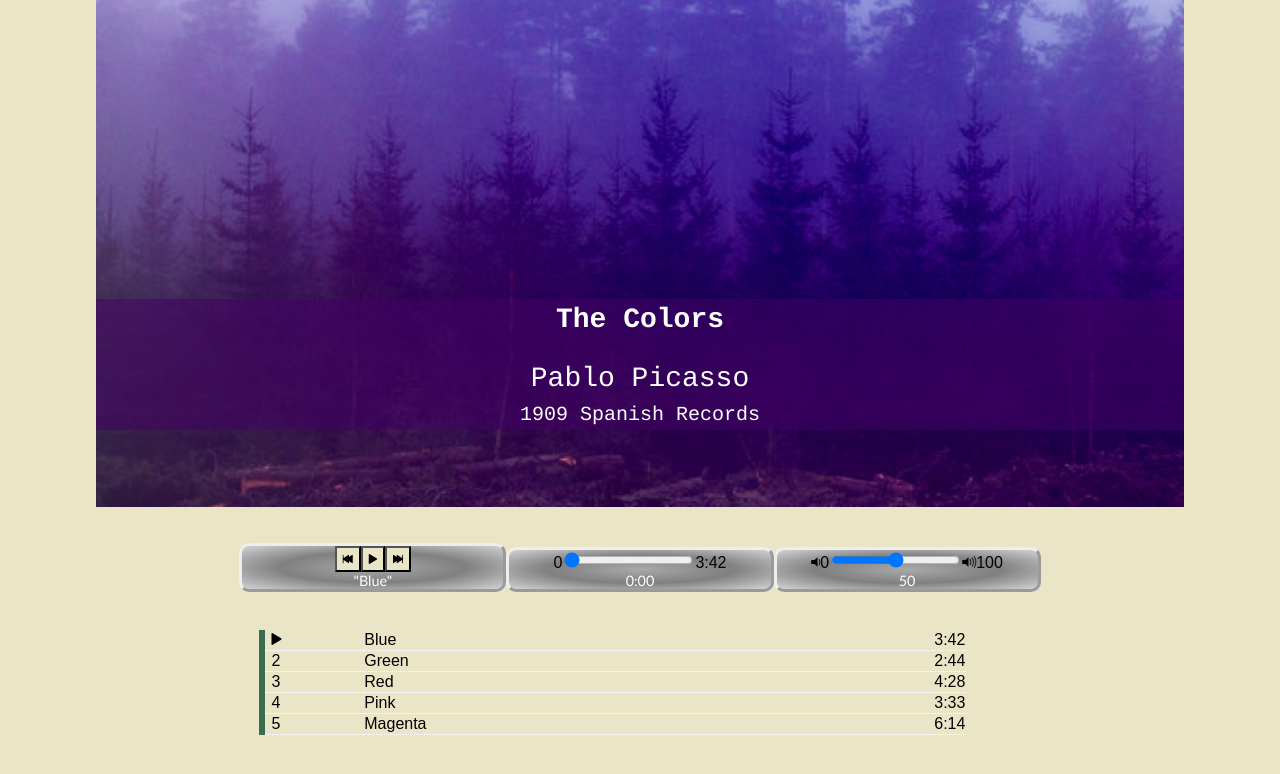
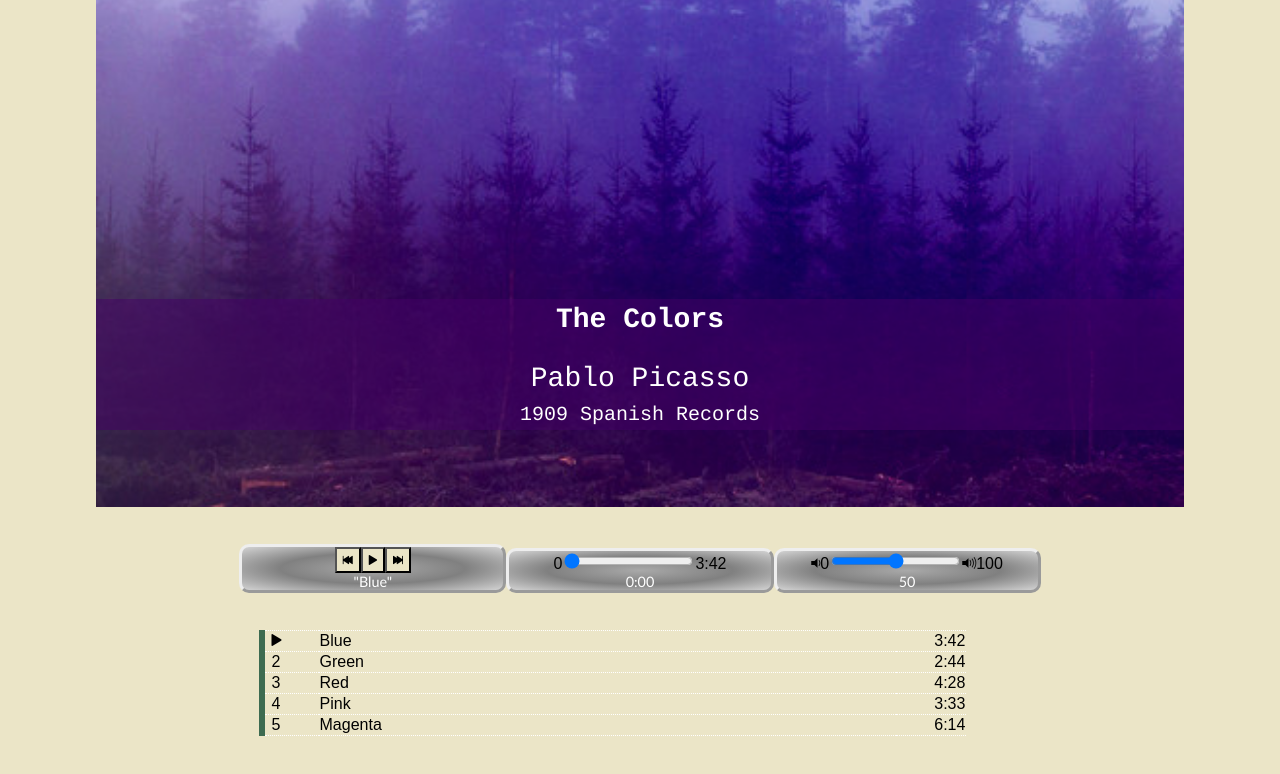
Before and after one commit to louyang367/bloc-jams-react, a React (Create React App) app: page /album/the-colors in a window 1280 px wide. Shown: the part 785-1559 px from the top of the page. Built offline with nearby package versions, Linux system fonts and the light colour scheme.

Commit message:
minor formatting fixes

```diff
--- a/src/App.css
+++ b/src/App.css
@@ -261,6 +261,7 @@ a:hover{
 }
 #song-list td {
     border-bottom: 1px dotted #fff;
+    border-top: 1px dotted #fff;
     text-align: left;
 }
 #song-list .ion-play {
@@ -268,14 +269,14 @@ a:hover{
 }
 
 #song-list .songNumCell{
-  width: 15%;
+  width: 8%;
   padding-left: 0.4em;
 }
 #song-list .songTitleCell{
-  width: 88%;
+  width: 82%;
 }
 #song-list .songDurationCell{
-  width: 25%;
+  width: 10%;
   text-align: right;
 }
 /*#song-list tr:nth-child(even) td{
--- a/src/components/Album.js
+++ b/src/components/Album.js
@@ -135,9 +135,9 @@ class Album extends Component {
             </section>
             <table id="song-list">
               <colgroup>
-            <col id="song-number-column" width="100"/>
-            <col id="song-title-column" width="400"/>
-            <col id="song-duration-column" width="200"/>
+                <col id="song-number-column"/>
+                <col id="song-title-column"/>
+                <col id="song-duration-column"/>
               </colgroup>
               <tbody>
 
```
Lines whose indentation alone changed are shown as unchanged.
